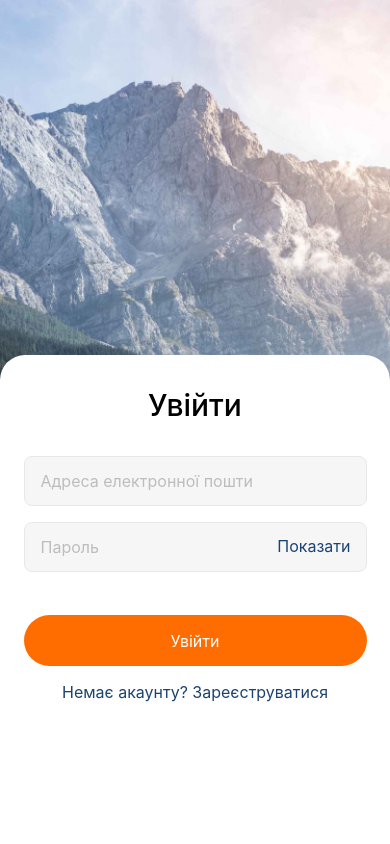
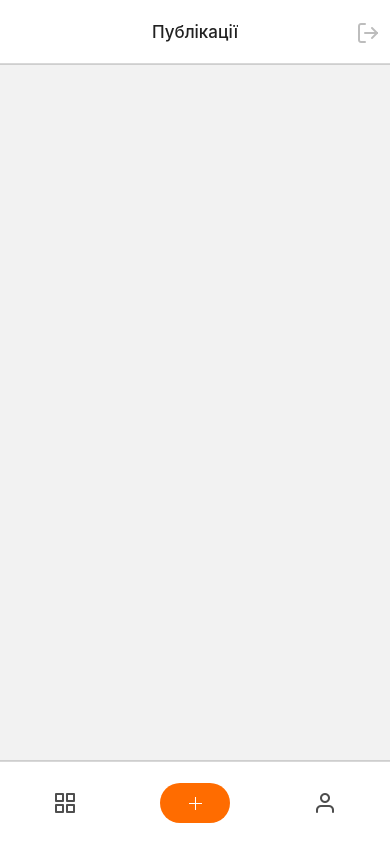
Before and after one commit to tekostyshyn/react-native-01, a React Native app: screen /Home in a window 390 px wide. Built offline with nearby package versions, Linux system fonts and the light colour scheme.

Commit message:
navigation added

```diff
--- a/App.js
+++ b/App.js
@@ -1,6 +1,19 @@
-import LoginScreen from "./Screens/LoginScreen";
-import RegistrationScreen from "./Screens/RegistrationScreen";
+import "react-native-gesture-handler";
+import React from "react";
+import { NavigationContainer } from "@react-navigation/native";
+import { createStackNavigator } from "@react-navigation/stack";
+import { Registration, Login, Home } from "./Screens";
+
+const MainStack = createStackNavigator();
 
 export default function App() {
-  return <LoginScreen />;
+  return (
+    <NavigationContainer>
+      <MainStack.Navigator initialRouteName="Registration">
+        <MainStack.Screen name="Home" component={Home} options={{ headerShown: false }} />
+        <MainStack.Screen name="Registration" component={Registration} options={{ headerShown: false }}/>
+        <MainStack.Screen name="Login" component={Login} options={{ headerShown: false }}/>
+      </MainStack.Navigator>
+    </NavigationContainer>
+  );
 }
--- /dev/null
+++ b/Screens/CreatePostsScreen.jsx
@@ -0,0 +1,7 @@
+import React from "react";
+
+const CreatePostsScreen = () => {
+    return <></>
+}
+
+export default CreatePostsScreen;
--- /dev/null
+++ b/Screens/Home.jsx
@@ -0,0 +1,114 @@
+import React from "react";
+import { createBottomTabNavigator } from "@react-navigation/bottom-tabs";
+import { Feather } from "@expo/vector-icons";
+import { Pressable, View, StyleSheet } from "react-native";
+import Svg, { Path } from "react-native-svg";
+import CreatePostsScreen from "./CreatePostsScreen";
+import PostsScreen from "./PostsScreen";
+import ProfileScreen from "./ProfileScreen";
+
+const Home = () => {
+  const Tabs = createBottomTabNavigator();
+  return (
+    <Tabs.Navigator
+      screenOptions={({ route }) => ({
+        tabBarIcon: ({ focused, color, size }) => {
+          if (route.name === "Posts") {
+            return <Feather name="grid" size={24} color="#212121CC" />;
+          } else if (route.name === "Profile") {
+            return <Feather name="user" size={24} color="#212121CC" />;
+          } else if (route.name === "CreatePosts") {
+            return (
+              <View style={styles.icon}>
+                <Svg
+                  width={13}
+                  height={13}
+                  viewBox="0 0 13 13"
+                  fill="none"
+                  xmlns="http://www.w3.org/2000/svg"
+                >
+                  <Path
+                    fillRule="evenodd"
+                    clipRule="evenodd"
+                    d="M7 0H6v6H0v1h6v6h1V7h6V6H7V0z"
+                    fill="#FFFFFF"
+                  />
+                </Svg>
+              </View>
+            );
+          }
+        },
+        tabBarShowLabel: false,
+      })}
+    >
+      <Tabs.Screen
+        name="Posts"
+        component={PostsScreen}
+        options={{
+          title: "Публікації",
+          headerRight: () => (
+            <Pressable style={{ width: 24, height: 24, marginRight: 10 }}>
+              <Feather name="log-out" size={24} color="#BDBDBD" />
+            </Pressable>
+          ),
+          headerStyle: {
+            shadowColor: "#0000004D",
+            shadowOffset: {
+              width: 0,
+              height: 0.5,
+            },
+          },
+          headerTitleAlign: "center",
+          headerTitleStyle: {
+            fontWeight: 500,
+            fontSize: 17,
+            lineHeight: 22,
+            color: "#212121",
+          },
+          tabBarStyle: {
+            height: 83,
+            shadowColor: "#0000004D",
+            shadowOffset: {
+              width: 0,
+              height: -0.5,
+            },
+          },
+        }}
+      />
+      <Tabs.Screen
+        name="CreatePosts"
+        component={CreatePostsScreen}
+        options={{
+          title: "Створити публікацію",
+          headerTitleAlign: "center",
+          headerTitleStyle: {
+            fontWeight: 500,
+            fontSize: 17,
+            lineHeight: 22,
+            color: "#212121",
+          },
+          tabBarStyle: { display: "none" },
+        }}
+      />
+      <Tabs.Screen
+        name="Profile"
+        component={ProfileScreen}
+        options={{ headerShown: false, tabBarStyle: { display: "none" } }}
+      />
+    </Tabs.Navigator>
+  );
+};
+
+const styles = StyleSheet.create({
+  icon: {
+    backgroundColor: "#FF6C00",
+    width: 70,
+    height: 40,
+    borderRadius: 20,
+    display: "flex",
+    alignItems: "center",
+    justifyContent: "center",
+  },
+});
+
+export default Home;
--- a/Screens/LoginScreen.jsx
+++ b/Screens/LoginScreen.jsx
@@ -1,4 +1,6 @@
 import React from "react";
+import { useNavigation } from "@react-navigation/native";
+
 import BackgroundImage from "../assets/background-image.jpeg";
 
 import {
@@ -22,11 +24,12 @@ const LoginScreen = () => {
   const [password, setPassword] = React.useState("");
   const [emailInputStyles, setEmailInputStyles] = React.useState({ ...onBlurStyle });
   const [passwordInputStyles, setPasswordInputStyles] = React.useState({ ...onBlurStyle });
+  const navigation = useNavigation();
 
   const onLogin = () => {
-    console.log('email: ' + email);
-    console.log('password: ' + password);
-  }
+    console.log("email: " + email);
+    console.log("password: " + password);
+  };
 
   return (
     <KeyboardAvoidingView
@@ -74,10 +77,16 @@ const LoginScreen = () => {
                   <Text style={styles.showText}>Показати</Text>
                 </Pressable>
               </View>
-              <Pressable style={styles.button} onPress={onLogin}>
+              <Pressable
+                style={styles.button}
+                onPress={() => {
+                  onLogin();
+                  navigation.navigate("Home");
+                }}
+              >
                 <Text style={styles.buttonText}>Увійти</Text>
               </Pressable>
-              <Pressable>
+              <Pressable onPress={() => navigation.navigate("Registration")}>
                 <Text style={styles.loginText}>Немає акаунту? Зареєструватися</Text>
               </Pressable>
             </View>
--- a/Screens/PostsScreen.jsx
+++ b/Screens/PostsScreen.jsx
@@ -0,0 +1,7 @@
+import React from "react";
+
+const PostsScreen = () => {
+    return <></>
+}
+
+export default PostsScreen;
--- /dev/null
+++ b/Screens/ProfileScreen.jsx
@@ -0,0 +1,7 @@
+import React from "react";
+
+const ProfileScreen = () => {
+    return <></>
+}
+
+export default ProfileScreen;
--- a/Screens/RegistrationScreen.jsx
+++ b/Screens/RegistrationScreen.jsx
@@ -1,4 +1,6 @@
 import React from "react";
+import { useNavigation } from "@react-navigation/native";
+
 import Svg, { Path } from "react-native-svg";
 import BackgroundImage from "../assets/background-image.jpeg";
 
@@ -16,8 +18,16 @@ import {
   Platform,
 } from "react-native";
 
-const onFocusStyle = { borderColor: "#FF6C00", color: "#212121", backgroundColor: "#FFFFFF" };
-const onBlurStyle = { borderColor: "#E8E8E8", color: "#BDBDBD", backgroundColor: "#F6F6F6" };
+const onFocusStyle = {
+  borderColor: "#FF6C00",
+  color: "#212121",
+  backgroundColor: "#FFFFFF",
+};
+const onBlurStyle = {
+  borderColor: "#E8E8E8",
+  color: "#BDBDBD",
+  backgroundColor: "#F6F6F6",
+};
 
 const RegistrationScreen = () => {
   const [login, setLogin] = React.useState("");
@@ -26,6 +36,7 @@ const RegistrationScreen = () => {
   const [loginInputStyles, setLoginInputStyles] = React.useState({ ...onBlurStyle });
   const [emailInputStyles, setEmailInputStyles] = React.useState({ ...onBlurStyle });
   const [passwordInputStyles, setPasswordInputStyles] = React.useState({ ...onBlurStyle });
+  const navigation = useNavigation();
 
   const onRegister = () => {
     console.log("login: " + login);
@@ -110,11 +121,17 @@ const RegistrationScreen = () => {
                 </Pressable>
               </View>
               <Pressable style={styles.button}>
-                <Text style={styles.buttonText} onPress={onRegister}>
+                <Text
+                  style={styles.buttonText}
+                  onPress={() => {
+                    onRegister();
+                    navigation.navigate("Home");
+                  }}
+                >
                   Зареєструватися
                 </Text>
               </Pressable>
-              <Pressable>
+              <Pressable onPress={() => navigation.navigate("Login")}>
                 <Text style={styles.loginText}>Вже є акаунт? Увійти</Text>
               </Pressable>
             </View>
--- /dev/null
+++ b/Screens/index.js
@@ -0,0 +1,6 @@
+export { default as Registration } from './RegistrationScreen'
+export { default as Login } from './LoginScreen'
+export { default as Home } from './Home'
+export { default as CreatePosts } from './CreatePostsScreen'
+export { default as Posts } from './PostsScreen'
+export { default as Profile } from './ProfileScreen'
```
Also changed, not shown: package.json (+7 -0 lines), Screens/CommentsScreen.jsx (added), Screens/MapScreen.jsx (added), 1 other file (tests, documents, lock files or other folders).
